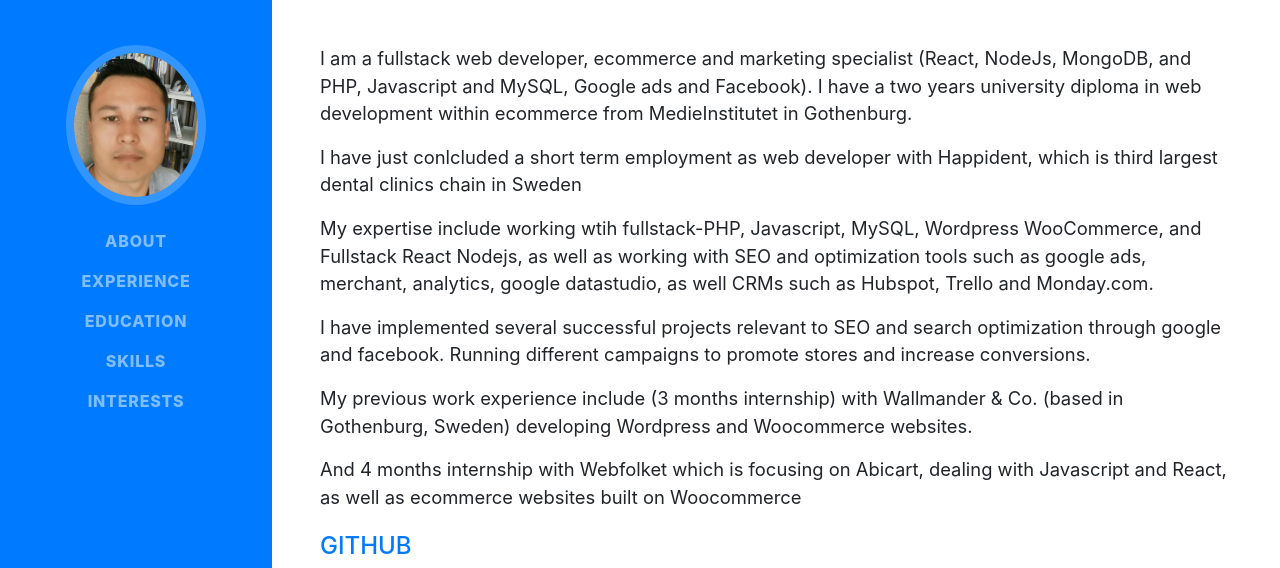
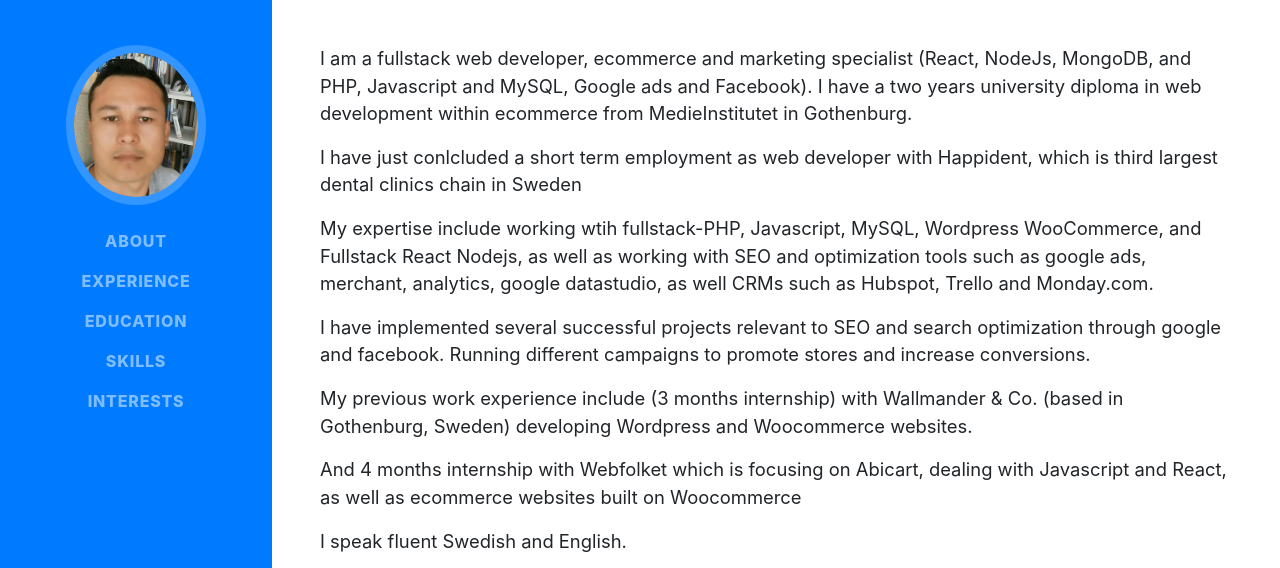
Before and after one commit to HumayunBA/CV, a website with bundled scripts: page index.html in a window 1280 px wide. Shown: the part 171-739 px from the top of the page. Built offline with nearby package versions, Linux system fonts and the light colour scheme; files whose address does not match are found by name; a web font is replaced by a local one.

Commit message:
Update index.html

```diff
--- a/index.html
+++ b/index.html
@@ -68,6 +68,7 @@
         <p class="lead mb-">My previous work experience include (3 months internship) with Wallmander & Co. (based in Gothenburg, Sweden) developing Wordpress and Woocommerce websites.</p>
         <p class="lead mb-">And 4 months internship with Webfolket which is focusing on Abicart, dealing with Javascript and React, as well as ecommerce websites built on Woocommerce</p>
 
+        <p class="lead mb-"> I speak fluent Swedish and English.</p>
 
          <div class="subheading mb-3 text-primary">Github</div>
 
```
